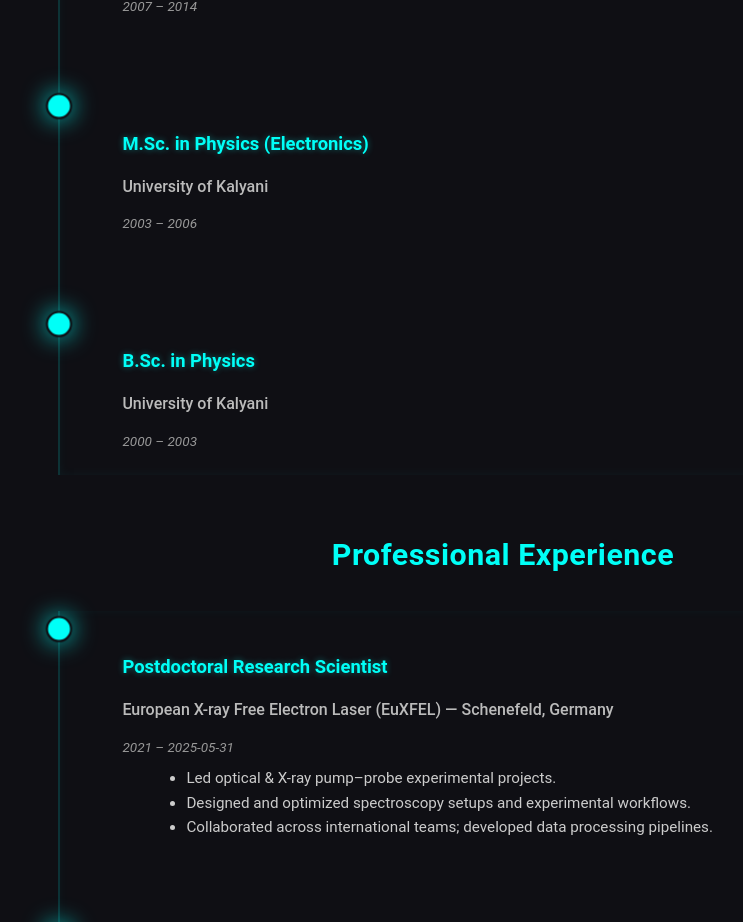
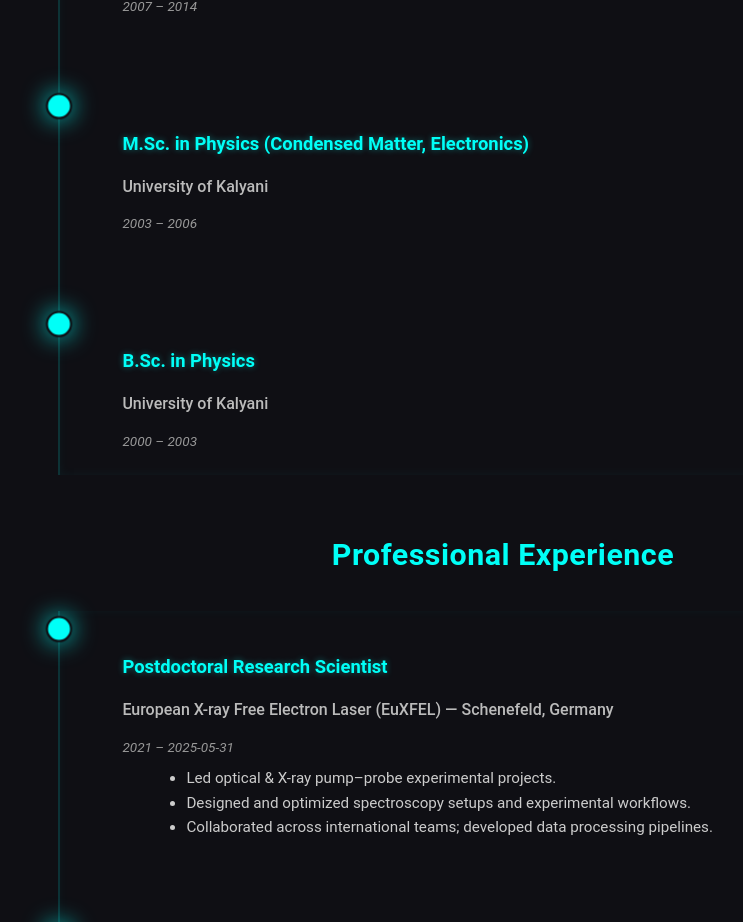
Before and after one commit to abhisakh/Advance_Portfolio, a React (Vite) app in the folder portfolio/: page /about in a window 1280 px wide. Shown: the part 1398-2320 px from the top of the page, without its empty margins (150-893 px from the left). Built offline with nearby package versions, Linux system fonts and the light colour scheme.

Commit message:
Education in profileData.js is modified

```diff
--- a/portfolio/src/data/profileData.js
+++ b/portfolio/src/data/profileData.js
@@ -66,7 +66,7 @@ const profile = {
       end: "2014",
     },
     {
-      degree: "M.Sc. in Physics (Electronics)",
+      degree: "M.Sc. in Physics (Condensed Matter, Electronics)",
       school: "University of Kalyani",
       start: "2003",
       end: "2006",
```
